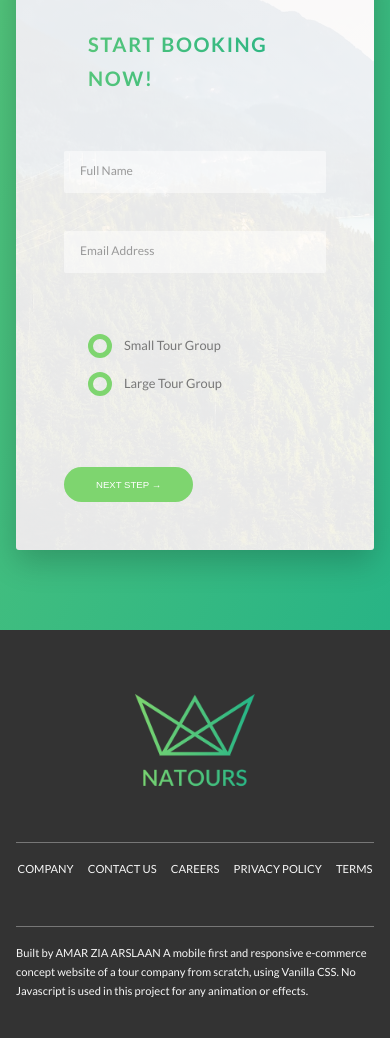
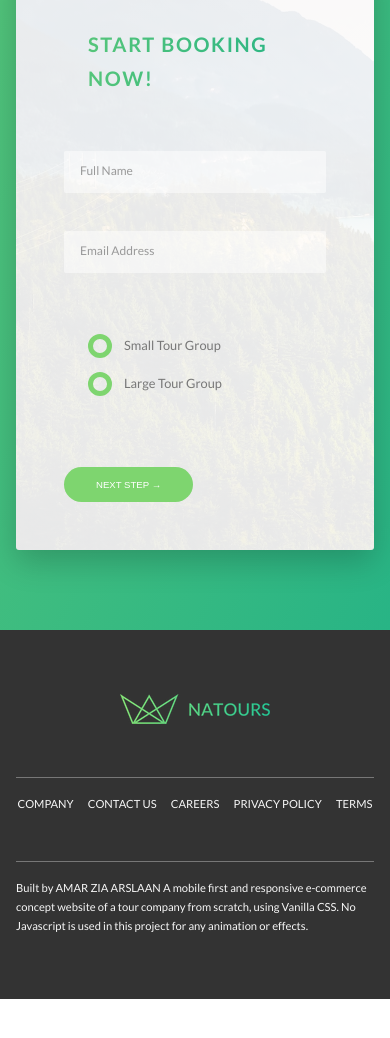
Before and after one commit to a2zarslaan/touragency, a website: page index.html in a window 390 px wide. Shown: the part 6329-7367 px from the top of the page. After the commit the page ends 7328 px from the top, so only its background shows below. Drawn offline with Linux system fonts and the light colour scheme.

Commit message:
implemented responsive images using density switching and art direction

```diff
--- a/index.html
+++ b/index.html
@@ -455,7 +455,14 @@
     <!-- footer -->
     <footer class="footer">
       <div class="footer__logo-box">
-        <img src="img/logo-green-2x.png" alt="Full logo" class="footer__logo">
+        <!-- Art direction example below. Here the picture tag takes the class that ws supposed to be in the img tag before. Then inside picture tag we have to specify a <source> element and also an img tag. Source is a self closing tag. Inside source we can use the srcset tag and actually directly use a CSS media query! Here we'll use the breakpoint of the phone. Now you'll be confused why there are 2 different srcset in the same tag. That is because each srcset has it's own responsive element to it, that is a large and a small image. Here we are using the same image for both srcset, but we could have used a completely different image for the two srcset, and thus implementing art direction where for a specific screen size (<=600px that's written in em here), the first srcset is displayed and for the (>600px) the second srcset is displayed. So in the tag below we're doing both density switching and art direction together -->
+        <picture class="footer__logo">
+          <source srcset="img/logo-green-small-1x.png 1x, img/logo-green-small-2x.png 2x" media="(max-width: 37.5em)">
+          <img srcset ="img/logo-green-1x.png 1x, img/logo-green-2x.png 2x" alt="Full logo">
+        </picture>
+
+        <!-- Density switching example below -->
+        <!-- <img srcset ="img/logo-green-1x.png, 1x img/logo-green-2x.png 2x" alt="Full logo" class="footer__logo"> -->
       </div>
       <div class="row">
         <div class="col-1-of-2">
```
Also changed, not shown: 1 other file.
